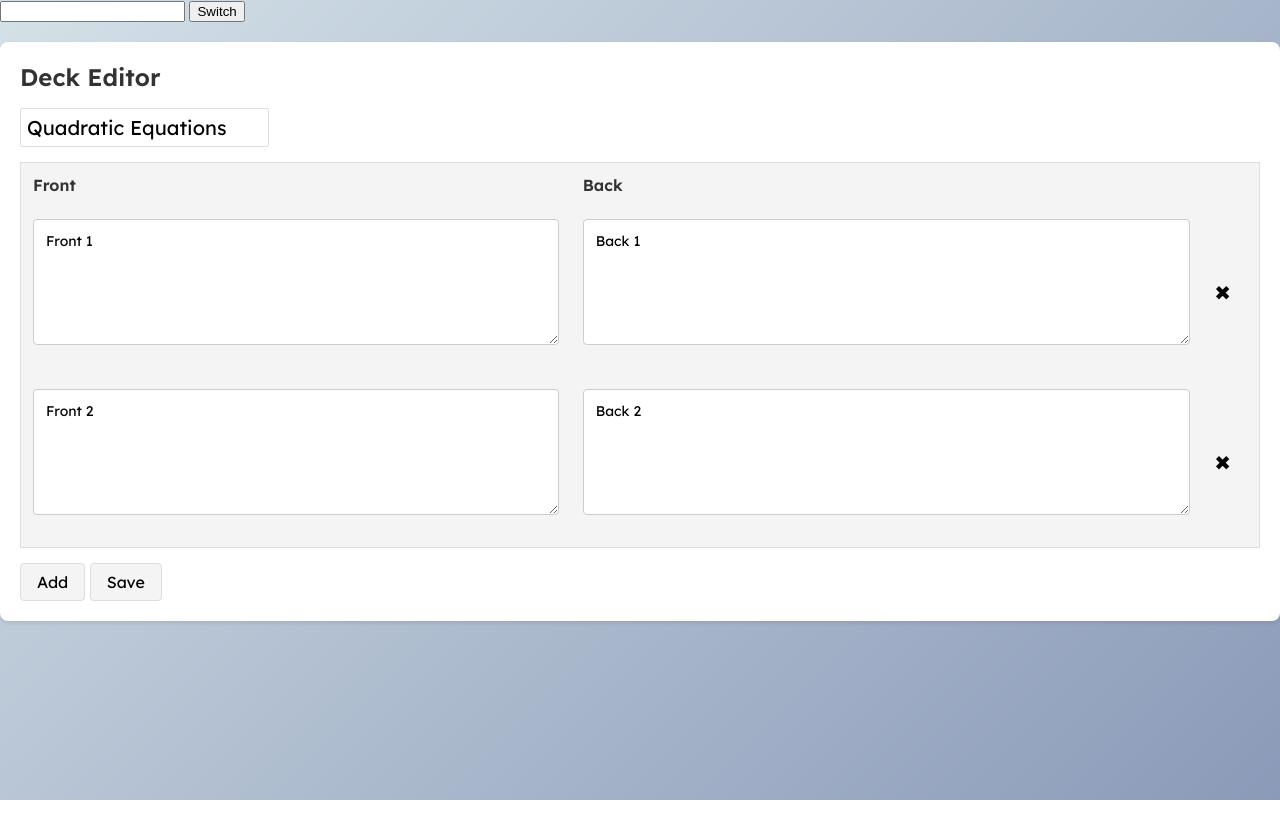
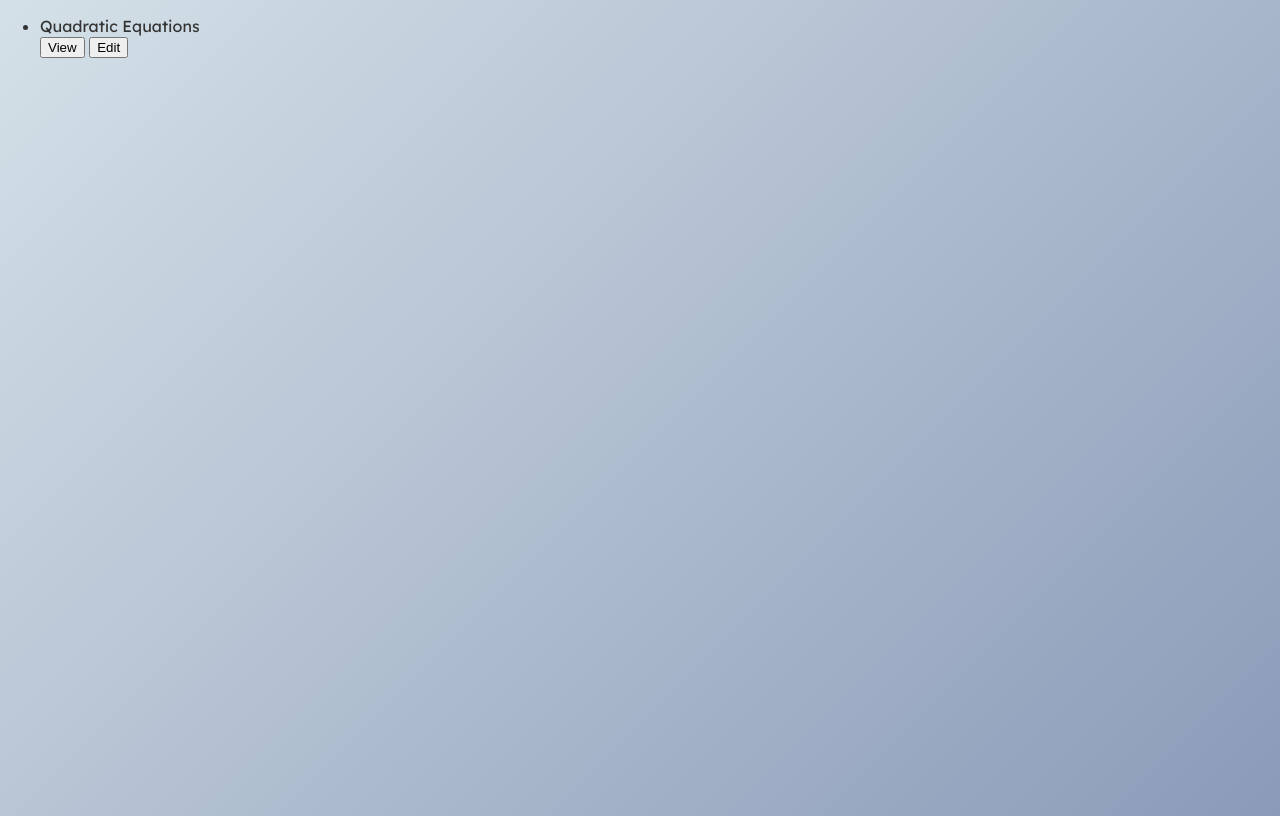
Before and after one commit to edfournier/mathdecks, a SvelteKit app in the folder client/: page / in a window 1280 px wide. Built offline with nearby package versions, Linux system fonts and the light colour scheme.

Commit message:
ui changes

```diff
--- a/client/src/routes/+page.svelte
+++ b/client/src/routes/+page.svelte
@@ -1,16 +1,11 @@
 <script>
     import Dashboard from "./Dashboard.svelte";
-	import Katex from "./Katex.svelte";
 
     // DeckViewer renders Cards
     // DeckEditor manipulates the store
     // Dashboard lists all decks, let's you launch deck viewer or editor, remove decks from store
     // Nav holds name, login/logout button, and challenge streak/card
     // +page renders nav and dashboard
+</script>
 
-    let text = "";
-
-</script>
-<input bind:value={text} type="text"/>
-<Katex {text} />
 <Dashboard />
--- a/client/src/routes/Card.svelte
+++ b/client/src/routes/Card.svelte
@@ -1,5 +1,7 @@
 <script>
+	import Katex from "./Katex.svelte";
     export let card;
+
     let flipped = false;
 
     function flip() {
@@ -13,23 +15,22 @@
     }
 </script>
 
-<div class="card {flipped ? "flipped" : ""}" role="button" tabindex="0" on:keydown={handleKeydown} on:click={flip}>
+<div class="card-container {flipped ? "flipped" : ""}" role="button" tabindex="0" on:keydown={handleKeydown} on:click={flip}>
     <div class="card-content front">
-        {card.front}
+        <Katex text={card.front} />
     </div>
     <div class="card-content back">
-        {card.back}
+        <Katex text={card.back} />
     </div>
 </div>
 
 <style>
-    .card {
+    .card-container {
         width: 800px;
         height: 400px;
         border-radius: 8px;
         transition: 0.5s;
         transform-style: preserve-3d;
-        position: relative;
     }
 
     .card-content {
@@ -37,14 +38,18 @@
         height: 100%;
         border-radius: 8px;
         position: absolute;
+        backface-visibility: hidden;
         display: flex;
         align-items: center;
         justify-content: center;
-        backface-visibility: hidden;
     }
 
-    .card.flipped {
+    .card-container.flipped {
         transform: rotateY(180deg);
+    }
+
+    .card-container:focus {
+        outline: none;
     }
 
     .front {
@@ -54,7 +59,7 @@
 
     .back {
         background: rgba(240, 250, 255, 0.8);
+        border: 1px solid #a0c4ff;
         transform: rotateY(180deg);
-        border: 1px solid #a0c4ff;
     }
 </style>
--- a/client/src/routes/Dashboard.svelte
+++ b/client/src/routes/Dashboard.svelte
@@ -1,29 +1,38 @@
 <script>
-    import DeckEditor from './DeckEditor.svelte';
-    import DeckViewer from './DeckViewer.svelte';
+    import { scale } from "svelte/transition";
+    import DeckEditor from "./DeckEditor.svelte";
+    import DeckViewer from "./DeckViewer.svelte";
+    import store from "./store.js";
 
-    // Need to list decks in store, then add buttons to switch between deck list, editor, and viewer
-    // The buttons will exist here above the svelte:component, not inside them!
+    let view = null;
+    let decks = [];
+    let props = {};
+    let changing = false;
 
-    const views = [
-        DeckEditor,
-        DeckViewer
-    ];
-    let index = 0;
+    store.subscribe(newDecks => {
+        decks = newDecks;
+    });
 
-    // Still pass deck as prop, but editor will update store anytime deck changes, so need
-    // ID for the deck passed
-    let props = {
-        deck: {
-            name: "Quadratic Equations",
-            cards: [
-                { front: "Front 1", back: "Back 1" },
-                { front: "Front 2", back: "Back 2" }
-            ]
-        }
+    async function changeView(newView, newProps) {
+        changing = true;
+        view = newView;
+        props = newProps;
+        // Wait for animation to end
+        setTimeout(async () => changing = false, 100);
     }
-
 </script>
 
-<button on:click={() => index  = (index  + 1) % views.length}>Switch</button>
-<svelte:component this={views[index ]} {...props} />
+{#if !view && !changing}
+    <ul>
+        {#each Object.values(decks) as deck}
+            <li>{deck.name}</li>
+            <button on:click={() => changeView(DeckViewer, { deck })}>View</button>
+            <button on:click={() => changeView(DeckEditor, { deck })}>Edit</button>
+        {/each}
+    </ul>
+{:else if !changing}
+    <button on:click={() => changeView(null, {})}>Back</button>
+    <div in:scale={{ start: 1.2, duration: 100 }} out:scale={{ start: 0.5, duration: 100 }}>
+        <svelte:component this={view} {...props} />
+    </div>
+{/if}
--- a/client/src/routes/DeckEditor.svelte
+++ b/client/src/routes/DeckEditor.svelte
@@ -1,24 +1,46 @@
 <script>
+    import store from "./store";
     export let deck;
 
-    let { cards, name } = deck;
+    let status = "";
+
+    // Clone otherwise card.front/card.back changes would percolate before saving
+    deck = structuredClone(deck);
+
+    function setUnsaved() {
+        status = "*Unsaved changes";
+    }
 
     function save() {
-        console.log("Saving...");
+        if (status !== "*Unsaved changes") {
+            status = "No changes to save...";
+        }
+        else {
+            // TODO: backend call
+            store.update(decks => {
+            decks[deck.id] = deck;
+                return decks;
+            });
+            status = "Changes saved 🗸";
+        }
+        // Clear status in 8 seconds
+        setTimeout(() => status = "", 8000);
     }
 
     function add() {
-        cards = [...cards, { front: "", back: "" }];
+        deck.cards = [...deck.cards, { front: "", back: "" }];
+        setUnsaved();
     }
 
     function remove(target) {
-        cards = cards.filter(card => card !== target);
+        deck.cards = deck.cards.filter(card => card !== target);
+        setUnsaved();
     }
 </script>
 
 <div class="container">
-    <h1>Deck Editor</h1>
-    <input type="text" bind:value={name} placeholder="Enter a deck name">
+    <input class="deck-name" type="text" bind:value={deck.name} on:input={setUnsaved} placeholder="Enter a deck name">
+    {status}
     <table>
         <thead>
             <tr>
@@ -27,63 +49,62 @@
             </tr>
         </thead>
         <tbody>
-            {#each cards as card}
+            {#each deck.cards as card}
                 <tr>
                     <td>
                         <div class="textarea-container">
-                            <textarea bind:value={card.front}  placeholder="..." />
+                            <textarea bind:value={card.front} on:input={setUnsaved}/>
                         </div>
                     </td>
                     <td>
                         <div class="textarea-container">
-                            <textarea bind:value={card.back} placeholder="..." />
-                            <button class="delete" on:click={() => remove(card)}>✖</button>
+                            <textarea bind:value={card.back} on:input={setUnsaved}/>
+                            <button class="delete-button" on:click={() => remove(card)}>✖</button>
                         </div>
                     </td>
                 </tr>
             {/each}
         </tbody>
     </table>
-    <button on:click={add}>Add</button>
-    <button on:click={save}>Save</button>
+    <button class="add-button" on:click={add}>Add</button>
+    <button class="save-button" on:click={save}>Save</button>
 </div>
 
 <style>
+    .deck-name {
+        text-align: center;
+    }
+
     .container {
         max-width: 1500px;
         margin: 20px auto;
         padding: 20px;
+        border: 1px solid #a0c4ff;
         background: white;
         border-radius: 8px;
-        box-shadow: 0 2px 4px rgba(0,0,0,0.1);
     }
 
-    h1 {
-        margin-top: 0;
-        font-size: 24px;
-        color: #333;
+    .textarea-container {
+        display: flex;
+        align-items: center;
     }
 
     input {
         padding: 6px;
         margin-bottom: 15px;
-        border: 1px solid #ddd;
-        border-radius: 2px;
+        border: none;
+        border-radius: 4px;
         font-size: 20px;
         font-family: inherit;
     }
 
     textarea {
         padding: 12px;
-        margin-bottom: 20px;
         border: 1px solid #ccc;
         border-radius: 4px;
         font-size: 14px;
         font-family: inherit;
-        height: 100px;
-    }
-
-    textarea {
+        height: 120px;
         resize: vertical;
         flex: 1;
     }
@@ -100,37 +121,35 @@
         color: #333;
         border: none;
         padding: 12px;
-        text-align: left;
-    }
-
-    .textarea-container {
-        display: flex;
-        align-items: center;
-    }
-
-
-    .delete {
-        background: none;
-        border: none;
-        font-size: 20px;
-        cursor: pointer;
-        margin-left: 8px;
+        text-align: center;
     }
 
     button {
-        background-color: #f4f4f4;
-        border: 1px solid #ddd;
+        cursor: pointer;
+        padding: 10px;
+        font: inherit;
+        border: none;
         border-radius: 4px;
-        padding: 8px 16px;
-        font: inherit;
-        cursor: pointer;
-    }
-
-    button:hover {
-        background-color: #f9f9f9;
     }
 
     button:active {
         transform: scale(0.9);
     }
+
+    .save-button, .add-button {
+        min-width: 65px;
+        background-color: #4b647a;
+        font-size: 16px;
+        color: #ffffff;
+    }
+
+    .delete-button {
+        background-color: none;
+        font-size: 20px;
+        margin-left: 8px;
+    }
+
+    .save-button:hover, .add-button:hover {
+        background-color: #8393a1;
+    }
 </style>
--- a/client/src/routes/DeckViewer.svelte
+++ b/client/src/routes/DeckViewer.svelte
@@ -6,22 +6,22 @@
     let slide = "";
     let index = 0;
 
-    // Renders next card in deck
+    // Renders next card
     function next() {
         slide = "next";
         index = (index + 1 + cards.length) % cards.length;
-        setTimeout(() => slide = "", 300);
+        setTimeout(() => slide = "", 200);
     }
 
-    // Renders previous card in deck
+    // Renders previous card
     function back() {
         slide = "back";
         index = (index - 1 + cards.length) % cards.length;
-        setTimeout(() => slide = "", 300);
+        setTimeout(() => slide = "", 200);
     }
 </script>
 
-<div class="container">
+<div class="viewer-container">
     <h1>{name}</h1>
     <div class="card-container {slide}">
         <Card card={cards[index]} />
@@ -34,7 +34,7 @@
 </div>
 
 <style>
-.container {
+    .viewer-container {
         margin: 20px auto;
         text-align: center;
         overflow: hidden;
@@ -53,15 +53,15 @@
         display: flex;
         align-items: center;
         justify-content: center;
-        transition: transform 0.3s ease;
+        transition: transform 0.2s ease;
     }
 
     .next {
-        transform: translateX(30%);
+        transform: translateX(10%);
     }
 
     .back {
-        transform: translateX(-30%);
+        transform: translateX(-10%);
     }
 
     .nav {
--- a/client/src/routes/Katex.svelte
+++ b/client/src/routes/Katex.svelte
@@ -6,9 +6,11 @@
     const regex = /\$\$(.*?)\$\$/g;
 </script>
 
+<span>
     {@html text.replace(regex, (match, math) =>
         katex.renderToString(math, {
             throwOnError: false,
             displayMode: false
         })
     )}
+</span>
--- a/client/src/routes/Store.js
+++ b/client/src/routes/Store.js
@@ -1 +1,15 @@
-// Store contains array [{ id, name, cards }, ... ]
+import { writable } from 'svelte/store';
+
+// Maps id to { id: string, name: string, cards: [{ front: string, back: string }, ...] }
+export const store = writable({
+    "1": {
+        id: "1",
+        name: "Quadratic Equations",
+        cards: [
+            { front: "Solve for $$x$$: $$x + 3= 5$$", back: "$$x = 2$$" },
+            { front: "Quadratic formula", back: "$$x = \\frac {-b \\pm \\sqrt{b^2 -4ac}} {2a}$$" }
+        ]
+    }
+});
+
+export default store;
```
Lines whose indentation alone changed are shown as unchanged.
